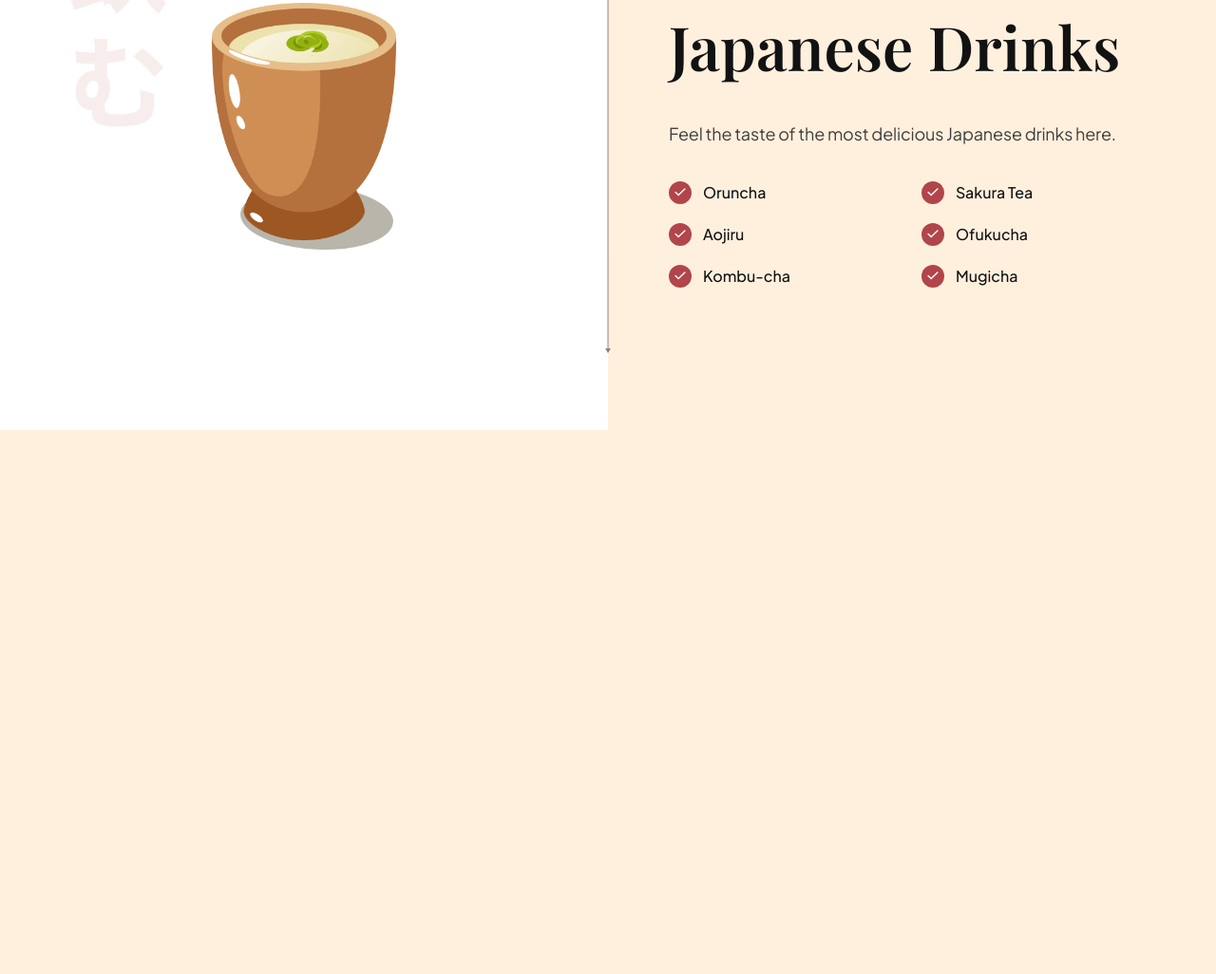
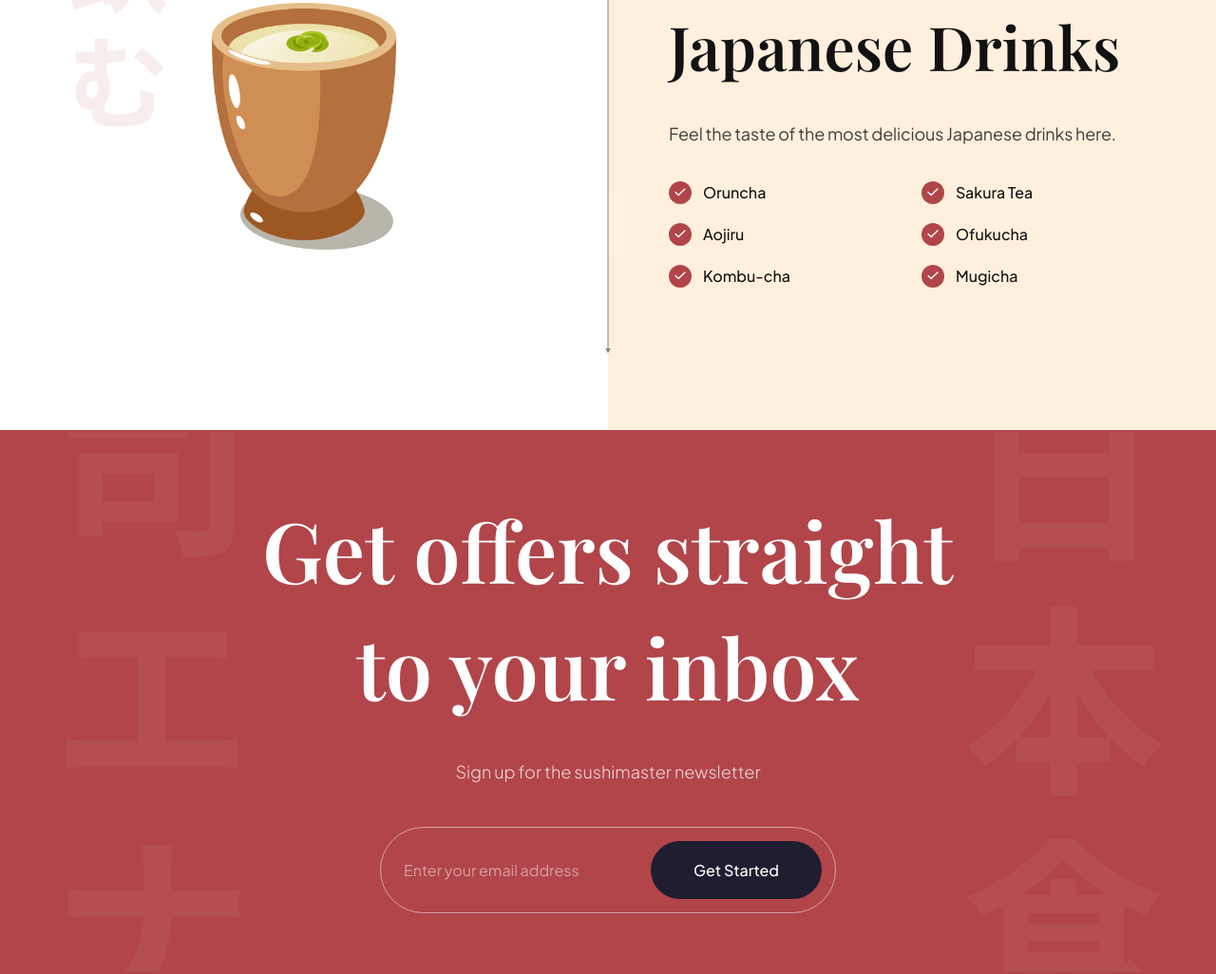
Before and after one commit to abdellatif-elsheikh/Sushi-Themed-Website, a website built with Vite: page index.html in a window 1280 px wide. Shown: the part 3248-4274 px from the top of the page at 95% size. Before the commit the page ends 3701 px from the top, so only its background shows below. Built offline with nearby package versions, Linux system fonts and the light colour scheme.

Commit message:
create subscriprion section

```diff
--- a/css/sections/subscribe.css
+++ b/css/sections/subscribe.css
@@ -0,0 +1,71 @@
+.subscription {
+  padding: 64px;
+  background-color: var(--primary-color);
+  background-image: url(../../assets/subscribe_bg.png);
+  background-position: center;
+  background-repeat: no-repeat;
+  background-size: contain;
+  flex-direction: column;
+  overflow: hidden;
+}
+
+.subscription h2 {
+  font-size: 88px;
+  font-family: var(--playfair-display);
+  font-weight: 600;
+  line-height: 123px;
+  color: #fff;
+  text-align: center;
+}
+
+.subscription p {
+  font-size: 18px;
+  font-family: var(--plus-jakarta-sans);
+  font-weight: 300;
+  line-height: 36px;
+  color: rgba(255, 255, 255, 0.8);
+  text-align: center;
+  margin-top: 32px;
+}
+
+.subscription__form {
+  min-width: 480px;
+  margin-top: 40px;
+  padding: 14px 14px 14px 24px;
+  display: flex;
+  gap: 10px;
+  border: 1px solid rgba(255, 255, 255, 0.5);
+  border-radius: 46px;
+}
+
+.subscription__form input {
+  flex: 1;
+  font-size: 16px;
+  font-weight: 400;
+  font-family: var(--plus-jakarta-sans);
+  color: #fff;
+  opacity: .7;
+  background: transparent;
+  border: none;
+  outline: none;
+}
+
+.subscription__form input::placeholder {
+  color: #fff;
+  opacity: .7;
+}
+
+.subscription__form button {
+  padding: 20px;
+  min-width: 180px;
+  font-size: 16px;
+  font-weight: 500;
+  font-family: var(--plus-jakarta-sans);
+  color: #fff;
+  text-align: center;
+  background-color: var(--black-400);
+  border-radius: 46px;
+  border: none;
+  outline: none;
+  cursor: pointer;
+}
--- a/index.html
+++ b/index.html
@@ -353,6 +353,21 @@
     </section>
   </section>
 
+  <!-- SUBSCRIPTION -->
+  <section class="subscription flex-center" id="services">
+    <h2 data-aos="flip-down">
+      Get offers straight <br/>
+      to your inbox
+    </h2>
+    <p data-aos="fade-up">
+      Sign up for the sushimaster newsletter
+    </p>
+    <div class="subscription__form" data-aos="fade-up">
+      <input type="text" name="" id="" placeholder="Enter your email address">
+      <button>Get Started</button>
+    </div>
+  </section>
+
 
   <!-- JS -->
   <script src="js/script.js" type="module"></script>
```
